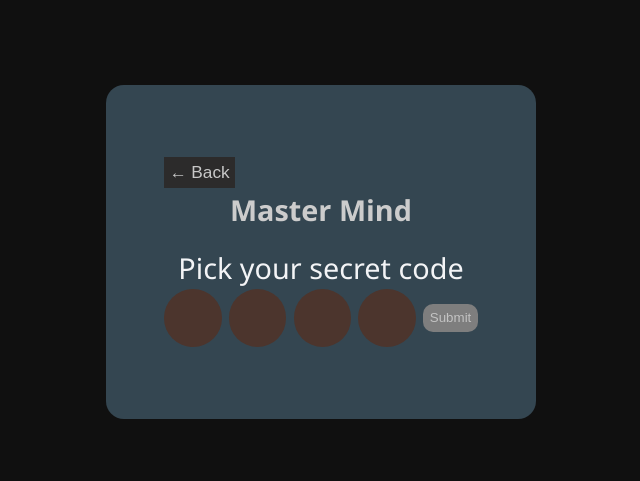
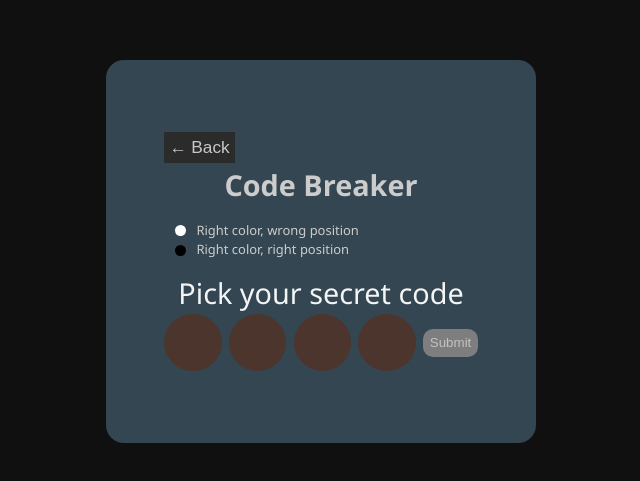
Before and after one commit to gubespam/da-mantou-games, a React (Vite) app: page /da-mantou-games/mastermind in a window 1280 px wide. Shown: the part 141-622 px from the top of the page, without its empty margins (319-959 px from the left). Built offline with nearby package versions, Linux system fonts and the light colour scheme; a web font is replaced by a local one.

Commit message:
show scoring pegs; rename to Code Breaker

```diff
--- a/src/App.jsx
+++ b/src/App.jsx
@@ -22,7 +22,7 @@ function App() {
               <p className="subtitle">Bigger games by Daddy mantou</p>
               <nav className="vertical-menu">
                 <Link className="menu-item" to="/da-mantou-games/reversible">Reversible</Link>
-                <Link className="menu-item" to="/da-mantou-games/mastermind">MasterMind</Link>
+                <Link className="menu-item" to="/da-mantou-games/mastermind">CodeBreaker</Link>
                 <Link className="menu-item" to="/da-mantou-games/math">Math</Link>
                 <Link className="menu-item" to="/da-mantou-games/history-timeline">History Timeline</Link>
                 <Link className="menu-item" to="/da-mantou-games/timeline-prototype">Timeline Prototype</Link>
--- a/src/mastermind/MasterMind.css
+++ b/src/mastermind/MasterMind.css
@@ -59,6 +59,7 @@
   display: grid;
   grid-template-columns: repeat(2, 1fr);
   gap: 0.1em;
+  margin-left: 0.4em;
 }
 
 .score-peg {
@@ -127,3 +128,24 @@
   background: rgb(111 191 111);
   color: #f2f2f2;
 }
+
+.hints {
+  font-size: 0.75em;
+  padding-left: 0.5em;
+  margin-bottom: 0.5em;
+
+  .score-peg {
+    flex: none;
+  }
+
+  .hint-row {
+    display: flex;
+    align-items: center;
+    gap: 0.5em;
+
+    span {
+      font-size: 0.45rem;
+      color: #cccccc;
+    }
+  }
+}
--- a/src/mastermind/MasterMind.jsx
+++ b/src/mastermind/MasterMind.jsx
@@ -236,7 +236,17 @@ function MasterMind() {
   return (
     <div className={`game-page`}>
       <BackButton />
-      <h1>Master Mind</h1>
+      <h1>Code Breaker</h1>
+      <div className='hints'>
+        <div className='hint-row'>
+          <ScoringPeg value="white"></ScoringPeg>
+          <span>Right color, wrong position</span>
+        </div>
+        <div className='hint-row'>
+        <ScoringPeg value="black"></ScoringPeg>
+          <span>Right color, right position</span>
+        </div>
+      </div>
       {
         gameMode === GameModes.FINISHED &&
           <button className="new-game" onClick={() => {
```
